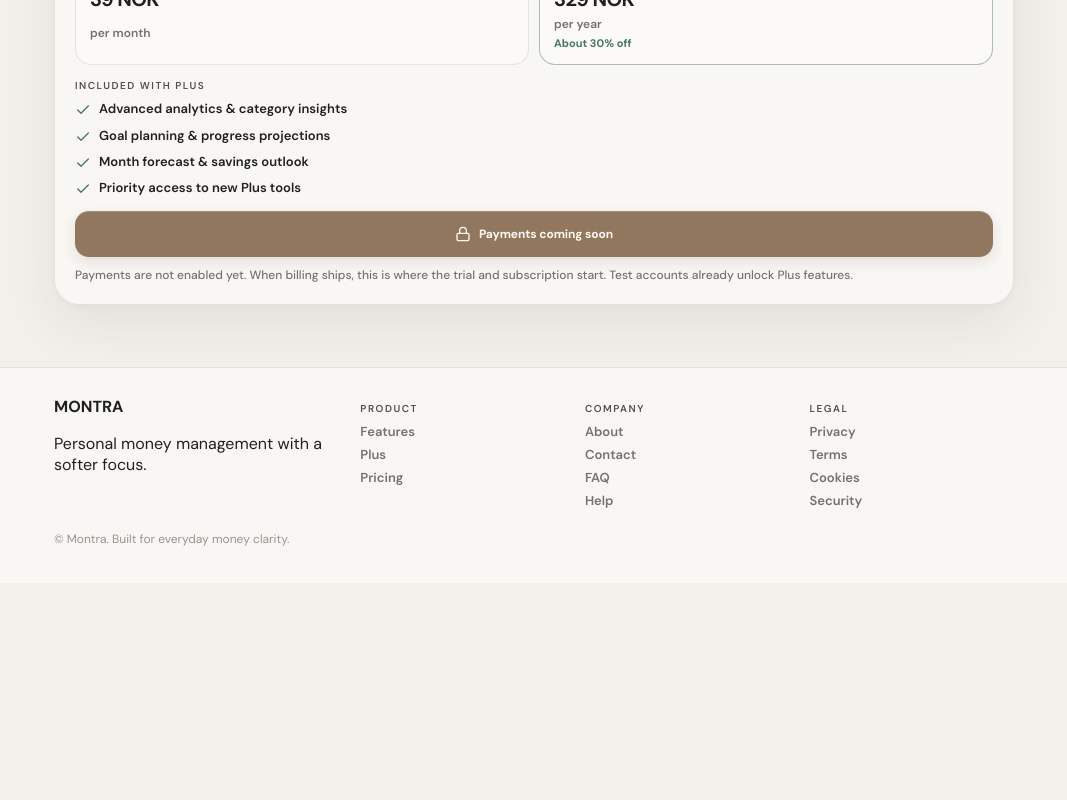
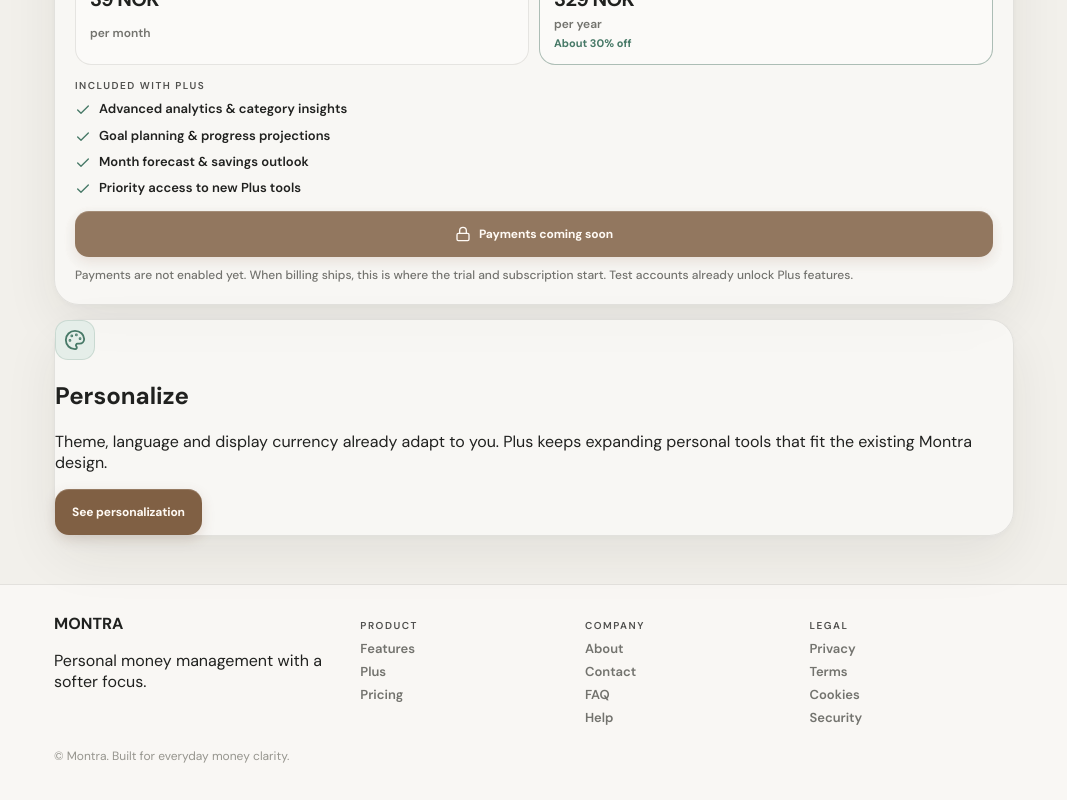
Before and after one commit to VargiBeast/Montra, a React (Vite) app: page /plus in a window 1280 px wide. Shown: the part 1400-2200 px from the top of the page, without its empty margins (106-1173 px from the left). Before the commit the page ends 1983 px from the top, so only its background shows below. Built offline with nearby package versions, Linux system fonts and the light colour scheme; no server answers.

Commit message:
Add files via upload

```diff
--- a/src/pages/HomePage.tsx
+++ b/src/pages/HomePage.tsx
@@ -20,6 +20,8 @@
 import { useDisplayCurrency } from "../lib/currency";
 import { useLanguage, useTranslation } from "../lib/i18n";
 import { fillMissingCopy } from "../lib/missingCopy";
+import type { PersonalizationSettings } from "../lib/personalization";
+import { DEFAULT_PERSONALIZATION } from "../lib/personalization";
 
 const HOME_FALLBACK: Record<string, string> = {
   analytics: "Analytics",
@@ -72,6 +74,7 @@
   onOpenWishlist?: () => void;
   savingsGoals?: SavingsGoal[];
   wishlistItems?: WishlistItem[];
+  personalization?: PersonalizationSettings;
 }
 
 export function HomePage({
@@ -88,6 +91,7 @@
   onOpenWishlist,
   savingsGoals = [],
   wishlistItems = [],
+  personalization = DEFAULT_PERSONALIZATION,
 }: HomePageProps) {
   const translate = useTranslation();
   const { language } = useLanguage();
@@ -158,8 +162,8 @@
         </div>
       </section>
 
-      {(onOpenSavingsGoals || onOpenWishlist) && (
-        <section className="panel section-panel home-planning" aria-label={t("planning")}>
+      {personalization.showPlanning && (onOpenSavingsGoals || onOpenWishlist) && (
+        <section className="panel section-panel home-planning" style={{ order: personalization.sectionOrder.indexOf("planning") }} aria-label={t("planning")}>
           <div className="section-heading">
             <h2>{t("planning")}</h2>
           </div>
@@ -250,8 +254,8 @@
         </section>
       )}
 
-      {hasPlus ? (
-        <section className="panel section-panel analytics-unlocked-card">
+      {personalization.showAnalytics && (hasPlus ? (
+        <section className="panel section-panel analytics-unlocked-card" style={{ order: personalization.sectionOrder.indexOf("analytics") }}>
           <div className="section-heading">
             <h2>{t("analytics")}</h2>
           </div>
@@ -261,7 +265,7 @@
           </button>
         </section>
       ) : (
-        <section className="panel analytics-plus-card" aria-label={t("analytics")}>
+        <section className="panel analytics-plus-card" style={{ order: personalization.sectionOrder.indexOf("analytics") }} aria-label={t("analytics")}>
           <div className="analytics-plus-preview" aria-hidden="true">
             <div className="analytics-plus-preview-bars">
               <span style={{ height: "42%" }} />
@@ -298,14 +302,16 @@
                 {t("analyticsPlusBenefitInsights")}
               </li>
             </ul>
+            <p className="analytics-preview-label">{t("analyticsPreviewLabel")}</p>
             <button type="button" className="primary-button analytics-plus-cta" onClick={() => onGetPlus?.()}>
               {t("analyticsPlusCta")}
             </button>
           </div>
         </section>
-      )}
+      ))}
 
-      <section className="panel section-panel home-activity" aria-label={t("recentActivity")}>
+      {personalization.showActivity && (
+      <section className="panel section-panel home-activity" style={{ order: personalization.sectionOrder.indexOf("activity") }} aria-label={t("recentActivity")}>
         <div className="section-heading">
           <h2>{t("recentActivity")}</h2>
           {transactions.length > 0 && (
@@ -330,6 +336,7 @@
           </ul>
         )}
       </section>
+      )}
     </main>
   );
 }
--- a/src/pages/PlusPage.tsx
+++ b/src/pages/PlusPage.tsx
@@ -10,6 +10,7 @@
   onBack: () => void;
   onOpenAnalytics?: () => void;
   onOpenSavings?: () => void;
+  onOpenPersonalize?: () => void;
 }
 
 const PLUS_FALLBACK: Record<string, string> = {
@@ -26,7 +27,7 @@
   plusFeaturePredict: "Predict",
   plusFeaturePredictBody: "End-of-month estimates and savings projections based on your transaction history — clearly marked as estimates, never invented.",
   plusFeaturePersonalize: "Personalize",
-  plusFeaturePersonalizeBody: "Theme, language and display currency already adapt to you. Plus keeps expanding personal tools that fit the existing Montra design.",
+  plusFeaturePersonalizeBody: "Choose which Home sections you see, reorder them, and pick a Liquid Glass accent — open Personalize Montra from Plus.",
   plusPricingTitle: "Pricing",
   plusPricingBody: "Start with 7 days free. Then choose monthly or yearly — prices stay clear, no hidden fees.",
   plusTrialBadge: "7 days free",
@@ -49,6 +50,8 @@
   plusComparePlus: "Plus",
   plusOpenAnalytics: "Open analytics",
   plusOpenGoals: "Open savings goals",
+  plusOpenPersonalize: "Personalize Montra",
+  plusExplorePersonalize: "See personalization",
   plusBack: "Back",
   plusFreeTitle: "What you already have for free",
   plusFree1: "Track income & spending",
@@ -57,7 +60,7 @@
   plusFree4: "Multi-language & display currency",
 };
 
-export function PlusPage({ hasPlus, onBack, onOpenAnalytics, onOpenSavings }: PlusPageProps) {
+export function PlusPage({ hasPlus, onBack, onOpenAnalytics, onOpenSavings, onOpenPersonalize }: PlusPageProps) {
   const translate = useTranslation();
   const { language } = useLanguage();
   const t = (key: string, values?: Record<string, string | number>) => {
@@ -197,6 +200,18 @@
         </button>
         <p className="plus-cta-note">{t("plusCtaNote")}</p>
       </section>
+      {onOpenPersonalize && (
+        <section className="panel plus-personalize-cta" aria-label={t("plusFeaturePersonalize")}>
+          <span className="plus-feature-icon" aria-hidden="true"><Palette size={22} /></span>
+          <div>
+            <h2>{t("plusFeaturePersonalize")}</h2>
+            <p>{t("plusFeaturePersonalizeBody")}</p>
+          </div>
+          <button type="button" className="primary-button" onClick={onOpenPersonalize}>
+            {hasPlus ? t("plusOpenPersonalize") : t("plusExplorePersonalize")}
+          </button>
+        </section>
+      )}
       {hasPlus && (
         <section className="plus-quick-actions">
           {onOpenAnalytics && (
@@ -209,6 +224,11 @@
               <PiggyBank size={18} /><span>{t("plusOpenGoals")}</span>
             </button>
           )}
+          {onOpenPersonalize && (
+            <button type="button" className="panel plus-action-btn" onClick={onOpenPersonalize}>
+              <Palette size={18} /><span>{t("plusOpenPersonalize")}</span>
+            </button>
+          )}
         </section>
       )}
     </main>
```
